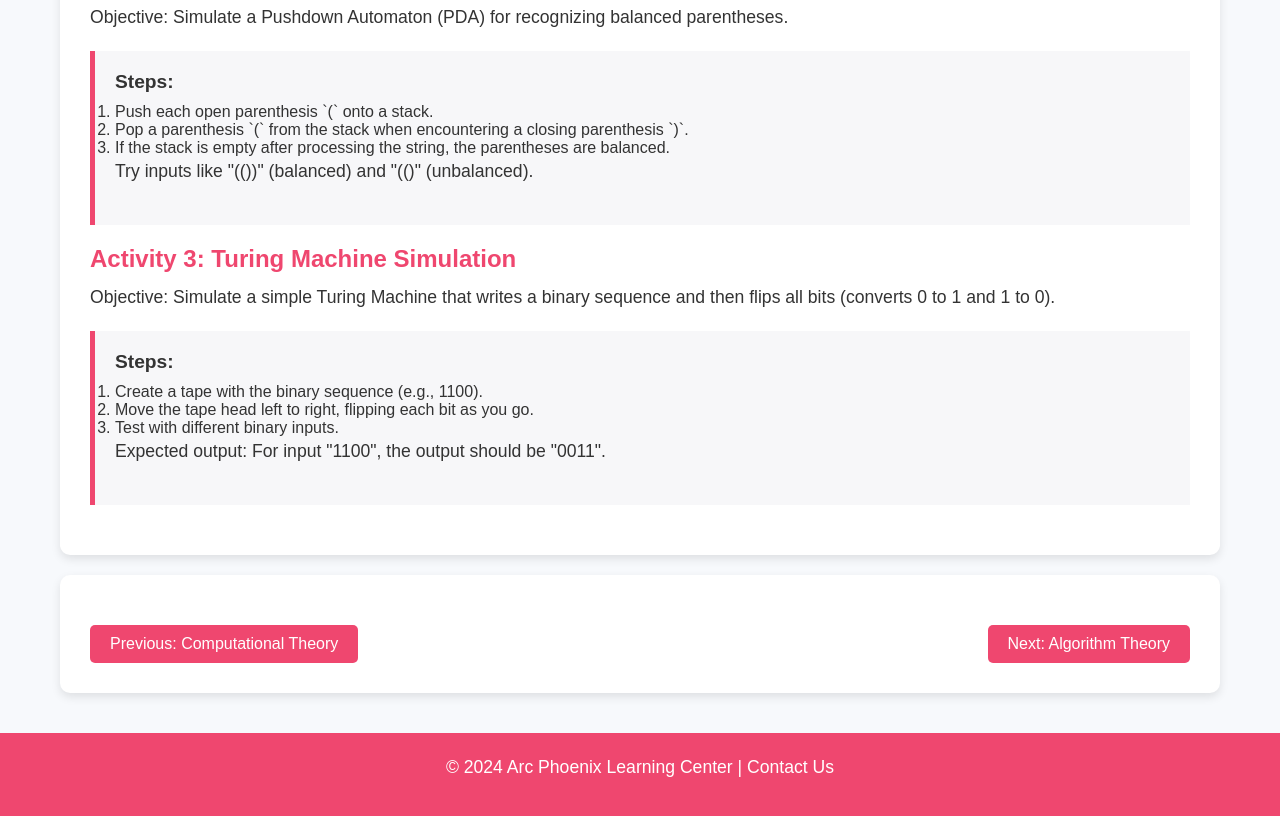
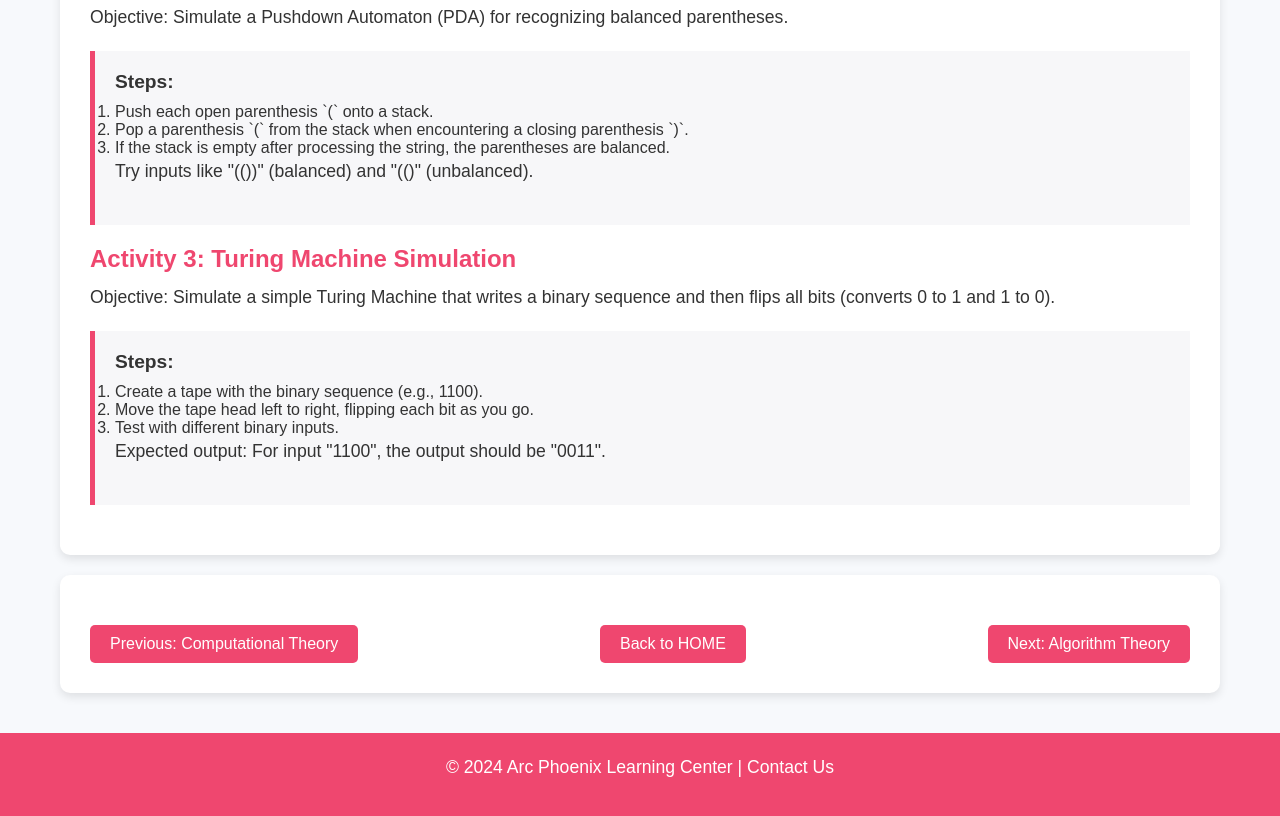
Before and after one commit to Arknotech/arcnotech_phoenix_github.io, a plain HTML site: page auto_theory.html in a window 1280 px wide. Shown: the part 1486-2302 px from the top of the page. Drawn offline with Linux system fonts and the light colour scheme.

Commit message:
Update auto_theory.html

```diff
--- a/auto_theory.html
+++ b/auto_theory.html
@@ -83,6 +83,7 @@
         <section class="lesson">
             <nav class="nav-links">
                 <a href="comp_theory.html" class="nav-button">Previous: Computational Theory</a>
+                <a href="course_progtheory.html" class="nav-button">Back to HOME</a>
                 <a href="algo_theory.html" class="nav-button">Next: Algorithm Theory</a>
             </nav>
         </section>
```
